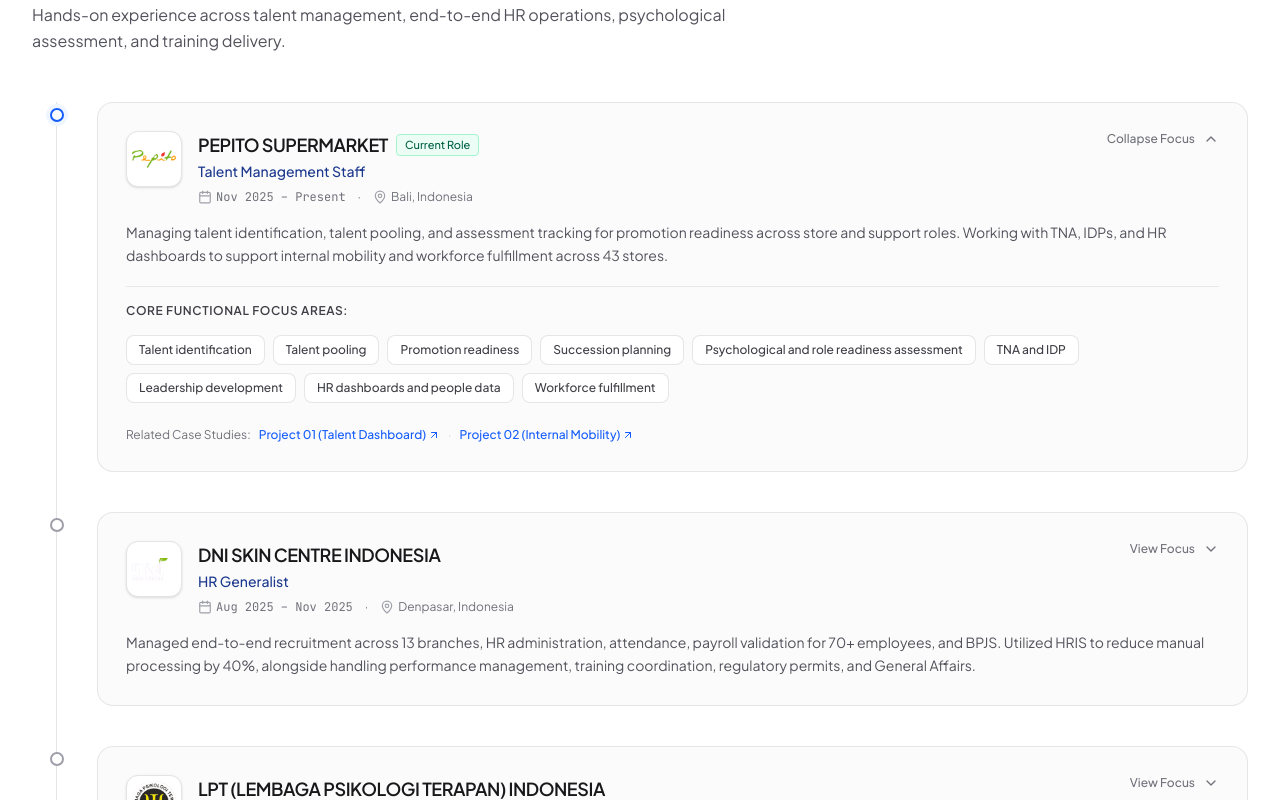
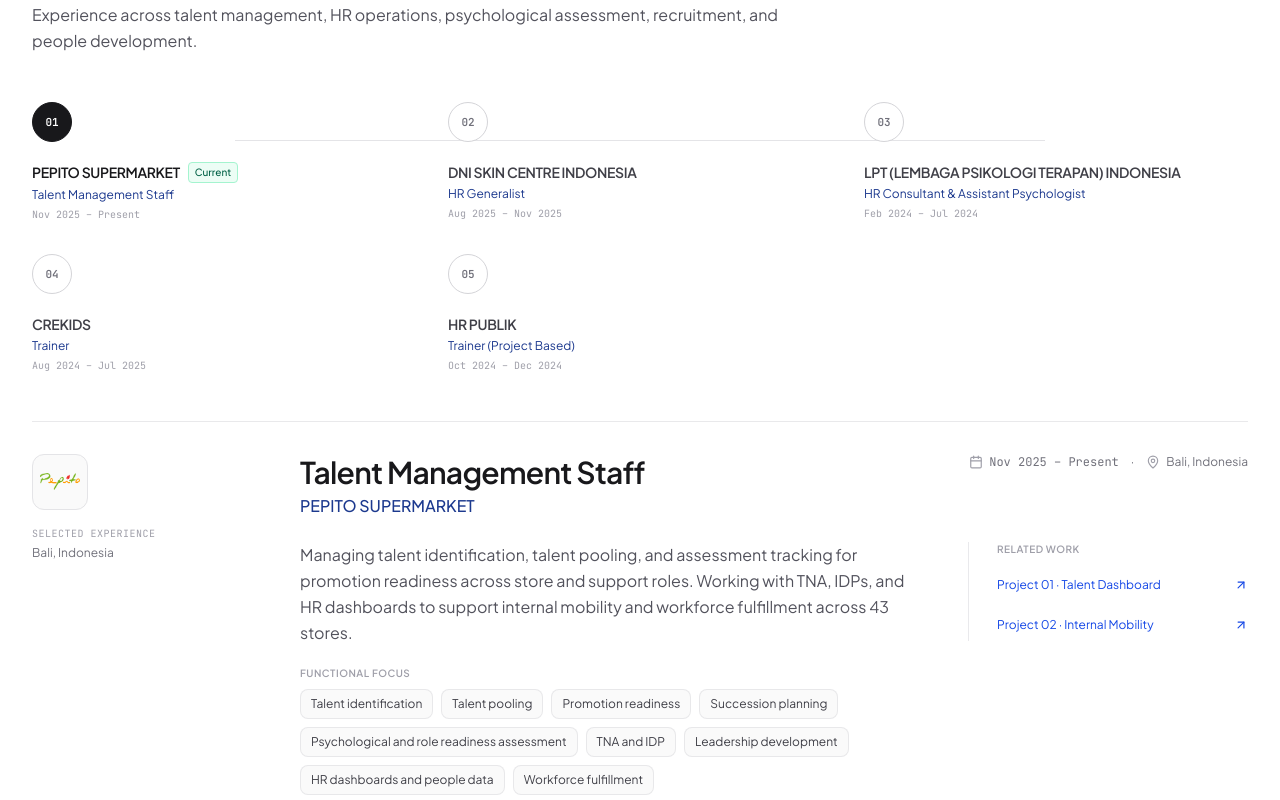
Before and after one commit to siagianrio10-cell/rio-koresh-portfolio, a React (Vite) app: page / in a window 1280 px wide. Shown: the part 1500-2300 px from the top of the page. Built offline with nearby package versions, Linux system fonts and the light colour scheme.

Commit message:
Update ExperienceSection.tsx

```diff
--- a/src/components/ExperienceSection.tsx
+++ b/src/components/ExperienceSection.tsx
@@ -2,9 +2,8 @@
 import {
   Calendar,
   MapPin,
-  ChevronDown,
-  ChevronUp,
   ArrowUpRight,
+  ChevronRight,
 } from "lucide-react";
 import { EXPERIENCES } from "../data/portfolioData";
 
@@ -15,7 +14,12 @@
 export const ExperienceSection: React.FC<ExperienceSectionProps> = ({
   onSelectProject,
 }) => {
-  const [expandedId, setExpandedId] = useState<string>("pepito");
+  const [selectedId, setSelectedId] = useState<string>("pepito");
+
+  const selectedExperience =
+    EXPERIENCES.find((exp) => exp.id === selectedId) ?? EXPERIENCES[0];
+
+  if (!selectedExperience) return null;
 
   return (
     <section
@@ -32,194 +36,234 @@
           </div>
 
           <h2 className="text-3xl sm:text-4xl font-semibold tracking-tight text-zinc-900">
-            Professional Experience Timeline
+            Where the work happened.
           </h2>
 
           <p className="text-sm sm:text-base text-zinc-600 leading-relaxed">
-            Hands-on experience across talent management, end-to-end HR
-            operations, psychological assessment, and training delivery.
+            Experience across talent management, HR operations, psychological
+            assessment, recruitment, and people development.
           </p>
         </div>
 
-        {/* Visual Timeline Layout */}
-        <div className="relative border-l border-zinc-200 ml-3 sm:ml-6 pl-6 sm:pl-10 space-y-10">
-          {EXPERIENCES.map((exp) => {
-            const isExpanded = expandedId === exp.id;
+        {/* Career Path */}
+        <div className="relative">
+          {/* Desktop path line */}
+          <div
+            aria-hidden="true"
+            className="hidden md:block absolute left-[16.67%] right-[16.67%] top-[38px] h-px bg-zinc-200"
+          />
+
+          <div className="grid grid-cols-1 md:grid-cols-3 gap-3 md:gap-8">
+            {EXPERIENCES.map((exp, index) => {
+              const isSelected = selectedId === exp.id;
               const isCurrent = exp.period.includes("Present");
 
               return (
-              <div key={exp.id} className="relative group">
-                {/* Timeline Dot Indicator */}
-                <span
-                  className={`absolute -left-[31px] sm:-left-[47px] top-1.5 w-3.5 h-3.5 rounded-full border-2 bg-white transition-all duration-300 ${
-                    isCurrent
-                      ? "border-blue-600 ring-4 ring-blue-50"
-                      : "border-zinc-400 group-hover:border-zinc-700"
+                <button
+                  key={exp.id}
+                  type="button"
+                  onClick={() => setSelectedId(exp.id)}
+                  className={`group relative text-left rounded-xl md:rounded-none md:bg-transparent transition-all duration-300 focus:outline-none focus-visible:ring-2 focus-visible:ring-blue-500/40 ${
+                    isSelected
+                      ? "bg-zinc-50 border border-zinc-200 md:border-0"
+                      : "bg-white border border-zinc-100 md:border-0"
                   }`}
-                />
-
-                {/* Experience Card */}
-                <div className="bg-zinc-50/70 hover:bg-white border border-zinc-200/90 hover:border-zinc-300 rounded-2xl p-5 sm:p-7 transition-all duration-300 hover:-translate-y-0.5">
+                >
+                  <div className="p-4 md:p-0">
+                    {/* Node */}
+                    <div className="flex items-center gap-3 md:block">
                       <div
-                    onClick={() =>
-                      setExpandedId(isExpanded ? "" : exp.id)
-                    }
-                    className="cursor-pointer flex flex-col sm:flex-row sm:items-start justify-between gap-4"
+                        className={`relative z-10 flex items-center justify-center w-10 h-10 rounded-full border text-[11px] font-mono font-semibold transition-all duration-300 ${
+                          isSelected
+                            ? "bg-zinc-900 text-white border-zinc-900"
+                            : isCurrent
+                              ? "bg-white text-blue-700 border-blue-500"
+                              : "bg-white text-zinc-500 border-zinc-300 group-hover:border-zinc-700"
+                        }`}
                       >
-                    {/* Company Information */}
-                    <div className="flex items-start gap-4 min-w-0">
-                      {/* Company Logo */}
-                      <div className="shrink-0 w-12 h-12 sm:w-14 sm:h-14 rounded-xl bg-white border border-zinc-200 flex items-center justify-center overflow-hidden shadow-sm">
-                        <img
-                          src={exp.logo}
-                          alt={`${exp.company} logo`}
-                          className="w-9 h-9 sm:w-11 sm:h-11 object-contain"
-                        />
+                        {String(index + 1).padStart(2, "0")}
                       </div>
 
-                      {/* Company & Role */}
-                      <div className="min-w-0">
+                      <div className="min-w-0 md:pt-5">
                         <div className="flex flex-wrap items-center gap-2">
-                          <h3 className="text-lg font-semibold text-zinc-900 tracking-tight">
+                          <span
+                            className={`text-sm font-semibold tracking-tight transition-colors ${
+                              isSelected
+                                ? "text-zinc-900"
+                                : "text-zinc-700 group-hover:text-zinc-900"
+                            }`}
+                          >
                             {exp.company}
-                          </h3>
+                          </span>
 
                           {isCurrent && (
-                            <span className="text-[11px] font-medium text-emerald-800 bg-emerald-50 px-2 py-0.5 rounded border border-emerald-200">
-                              Current Role
+                            <span className="text-[10px] font-medium text-emerald-800 bg-emerald-50 px-1.5 py-0.5 rounded border border-emerald-200">
+                              Current
                             </span>
                           )}
                         </div>
 
-                        <div className="text-sm font-medium text-blue-900 mt-0.5">
+                        <div className="text-xs text-blue-900 mt-1">
                           {exp.role}
                         </div>
 
-                        <div className="flex flex-wrap items-center gap-3 text-xs text-zinc-500 mt-2">
-                          <span className="flex items-center gap-1 font-mono">
+                        <div className="text-[10px] font-mono text-zinc-400 mt-1">
+                          {exp.period}
+                        </div>
+                      </div>
+
+                      <ChevronRight
+                        className={`ml-auto md:hidden w-4 h-4 transition-transform ${
+                          isSelected
+                            ? "text-zinc-700 translate-x-0.5"
+                            : "text-zinc-300"
+                        }`}
+                      />
+                    </div>
+                  </div>
+                </button>
+              );
+            })}
+          </div>
+        </div>
+
+        {/* Selected Experience */}
+        <div className="relative border-t border-zinc-200/80 pt-8">
+          <div className="grid grid-cols-1 lg:grid-cols-[220px_1fr] gap-8 lg:gap-12">
+            {/* Identity Rail */}
+            <div className="space-y-4">
+              <div className="w-14 h-14 rounded-xl bg-zinc-50 border border-zinc-200 flex items-center justify-center overflow-hidden">
+                <img
+                  src={selectedExperience.logo}
+                  alt={`${selectedExperience.company} logo`}
+                  className="w-10 h-10 object-contain"
+                />
+              </div>
+
+              <div>
+                <div className="text-[10px] font-mono uppercase tracking-wider text-zinc-400">
+                  Selected Experience
+                </div>
+
+                <div className="text-xs text-zinc-500 mt-1">
+                  {selectedExperience.location}
+                </div>
+              </div>
+            </div>
+
+            {/* Detail */}
+            <div className="space-y-6 min-w-0">
+              <div className="flex flex-col sm:flex-row sm:items-start sm:justify-between gap-5">
+                <div>
+                  <h3 className="text-2xl sm:text-3xl font-semibold tracking-tight text-zinc-900">
+                    {selectedExperience.role}
+                  </h3>
+
+                  <div className="text-base font-medium text-blue-900 mt-1">
+                    {selectedExperience.company}
+                  </div>
+                </div>
+
+                <div className="flex flex-wrap items-center gap-3 text-xs text-zinc-500 shrink-0">
+                  <span className="flex items-center gap-1.5 font-mono">
                     <Calendar className="w-3.5 h-3.5 text-zinc-400" />
-                            {exp.period}
+                    {selectedExperience.period}
                   </span>
 
                   <span aria-hidden="true">·</span>
 
-                          <span className="flex items-center gap-1">
+                  <span className="flex items-center gap-1.5">
                     <MapPin className="w-3.5 h-3.5 text-zinc-400" />
-                            {exp.location}
+                    {selectedExperience.location}
                   </span>
                 </div>
               </div>
-                    </div>
 
-                    {/* Expand Control */}
-                    <div className="flex items-center gap-2 self-end sm:self-start shrink-0">
-                      <span className="text-xs text-zinc-500 font-medium hidden sm:inline">
-                        {isExpanded ? "Collapse Focus" : "View Focus"}
-                      </span>
-
-                      {isExpanded ? (
-                        <ChevronUp className="w-4 h-4 text-zinc-500" />
-                      ) : (
-                        <ChevronDown className="w-4 h-4 text-zinc-500" />
-                      )}
-                    </div>
-                  </div>
-
-                  {/* Concise Role Description */}
-                  <p className="text-xs sm:text-sm text-zinc-600 mt-4 leading-relaxed">
-                    {exp.description}
+              <div className="grid grid-cols-1 xl:grid-cols-[1fr_280px] gap-8 xl:gap-12 items-start">
+                <div className="space-y-5">
+                  <p className="text-sm sm:text-base text-zinc-600 leading-relaxed max-w-3xl">
+                    {selectedExperience.description}
                   </p>
 
-                  {/* Expanded Focus Areas & Capabilities */}
-                  {isExpanded && (
-                    <div className="mt-5 pt-4 border-t border-zinc-200/80 space-y-4">
-                      <div className="text-xs font-semibold text-zinc-700 uppercase tracking-wider">
-                        Core Functional Focus Areas:
+                  <div>
+                    <div className="text-[10px] font-semibold uppercase tracking-wider text-zinc-400 mb-2">
+                      Functional Focus
                     </div>
 
                     <div className="flex flex-wrap gap-2">
-                        {exp.focus.map((item, idx) => (
+                      {selectedExperience.focus.map((item, index) => (
                         <span
-                            key={idx}
-                            className="text-xs bg-white text-zinc-700 px-3 py-1.5 rounded-lg border border-zinc-200/90 font-medium"
+                          key={`${selectedExperience.id}-${index}`}
+                          className="text-xs text-zinc-700 bg-zinc-50 px-2.5 py-1.5 rounded-lg border border-zinc-200/80"
                         >
                           {item}
                         </span>
                       ))}
                     </div>
+                  </div>
+                </div>
 
-                      {/* Associated Case Study Hook */}
-                      {exp.id === "pepito" && onSelectProject && (
-                        <div className="pt-2 flex flex-wrap items-center gap-2 text-xs">
-                          <span className="text-zinc-500">
-                            Related Case Studies:
-                          </span>
+                {/* Project Links */}
+                <div className="border-l-0 xl:border-l border-zinc-200/80 xl:pl-7">
+                  <div className="text-[10px] font-semibold uppercase tracking-wider text-zinc-400 mb-3">
+                    Related Work
+                  </div>
+
+                  {selectedExperience.id === "pepito" && onSelectProject && (
+                    <div className="space-y-2">
+                      <button
+                        type="button"
+                        onClick={() => onSelectProject("project-01")}
+                        className="w-full text-left text-xs text-blue-700 hover:text-blue-900 inline-flex items-center justify-between gap-3 py-2 group/link"
+                      >
+                        <span>Project 01 · Talent Dashboard</span>
+                        <ArrowUpRight className="w-3.5 h-3.5 shrink-0 group-hover/link:translate-x-0.5 group-hover/link:-translate-y-0.5 transition-transform" />
+                      </button>
 
                       <button
-                            onClick={() =>
-                              onSelectProject("project-01")
-                            }
-                            className="text-blue-600 font-medium hover:underline inline-flex items-center gap-0.5 cursor-pointer"
+                        type="button"
+                        onClick={() => onSelectProject("project-02")}
+                        className="w-full text-left text-xs text-blue-700 hover:text-blue-900 inline-flex items-center justify-between gap-3 py-2 group/link"
                       >
-                            Project 01 (Talent Dashboard)
-                            <ArrowUpRight className="w-3 h-3" />
-                          </button>
-
-                          <span className="text-zinc-300">·</span>
-
-                          <button
-                            onClick={() =>
-                              onSelectProject("project-02")
-                            }
-                            className="text-blue-600 font-medium hover:underline inline-flex items-center gap-0.5 cursor-pointer"
-                          >
-                            Project 02 (Internal Mobility)
-                            <ArrowUpRight className="w-3 h-3" />
+                        <span>Project 02 · Internal Mobility</span>
+                        <ArrowUpRight className="w-3.5 h-3.5 shrink-0 group-hover/link:translate-x-0.5 group-hover/link:-translate-y-0.5 transition-transform" />
                       </button>
                     </div>
                   )}
 
-                      {exp.id === "dni" && onSelectProject && (
-                        <div className="pt-2 flex flex-wrap items-center gap-2 text-xs">
-                          <span className="text-zinc-500">
-                            Related Case Study:
-                          </span>
-
+                  {selectedExperience.id === "dni" && onSelectProject && (
                     <button
-                            onClick={() =>
-                              onSelectProject("project-05")
-                            }
-                            className="text-blue-600 font-medium hover:underline inline-flex items-center gap-0.5 cursor-pointer"
+                      type="button"
+                      onClick={() => onSelectProject("project-05")}
+                      className="w-full text-left text-xs text-blue-700 hover:text-blue-900 inline-flex items-center justify-between gap-3 py-2 group/link"
                     >
-                            Project 05 (HR Operations Control Center)
-                            <ArrowUpRight className="w-3 h-3" />
+                      <span>Project 05 · HR Generalist & HRGA</span>
+                      <ArrowUpRight className="w-3.5 h-3.5 shrink-0 group-hover/link:translate-x-0.5 group-hover/link:-translate-y-0.5 transition-transform" />
                     </button>
-                        </div>
                   )}
 
-                      {exp.id === "lpt" && onSelectProject && (
-                        <div className="pt-2 flex flex-wrap items-center gap-2 text-xs">
-                          <span className="text-zinc-500">
-                            Related Case Study:
-                          </span>
+                  {selectedExperience.id === "lpt" && onSelectProject && (
+                    <button
+                      type="button"
+                      onClick={() => onSelectProject("project-04")}
+                      className="w-full text-left text-xs text-blue-700 hover:text-blue-900 inline-flex items-center justify-between gap-3 py-2 group/link"
+                    >
+                      <span>Project 04 · Recruitment & Selection</span>
+                      <ArrowUpRight className="w-3.5 h-3.5 shrink-0 group-hover/link:translate-x-0.5 group-hover/link:-translate-y-0.5 transition-transform" />
+                    </button>
+                  )}
 
-                          <button
-                            onClick={() =>
-                              onSelectProject("project-04")
-                            }
-                            className="text-blue-600 font-medium hover:underline inline-flex items-center gap-0.5 cursor-pointer"
-                          >
-                            Project 04 (Recruitment &amp; Selection)
-                            <ArrowUpRight className="w-3 h-3" />
-                          </button>
-                        </div>
-                      )}
+                  {selectedExperience.id !== "pepito" &&
+                    selectedExperience.id !== "dni" &&
+                    selectedExperience.id !== "lpt" && (
+                      <div className="text-xs text-zinc-400">
+                        Experience details
                       </div>
                     )}
                 </div>
               </div>
-            );
-          })}
+            </div>
+          </div>
         </div>
       </div>
     </section>
```
Lines whose indentation alone changed are shown as unchanged.
